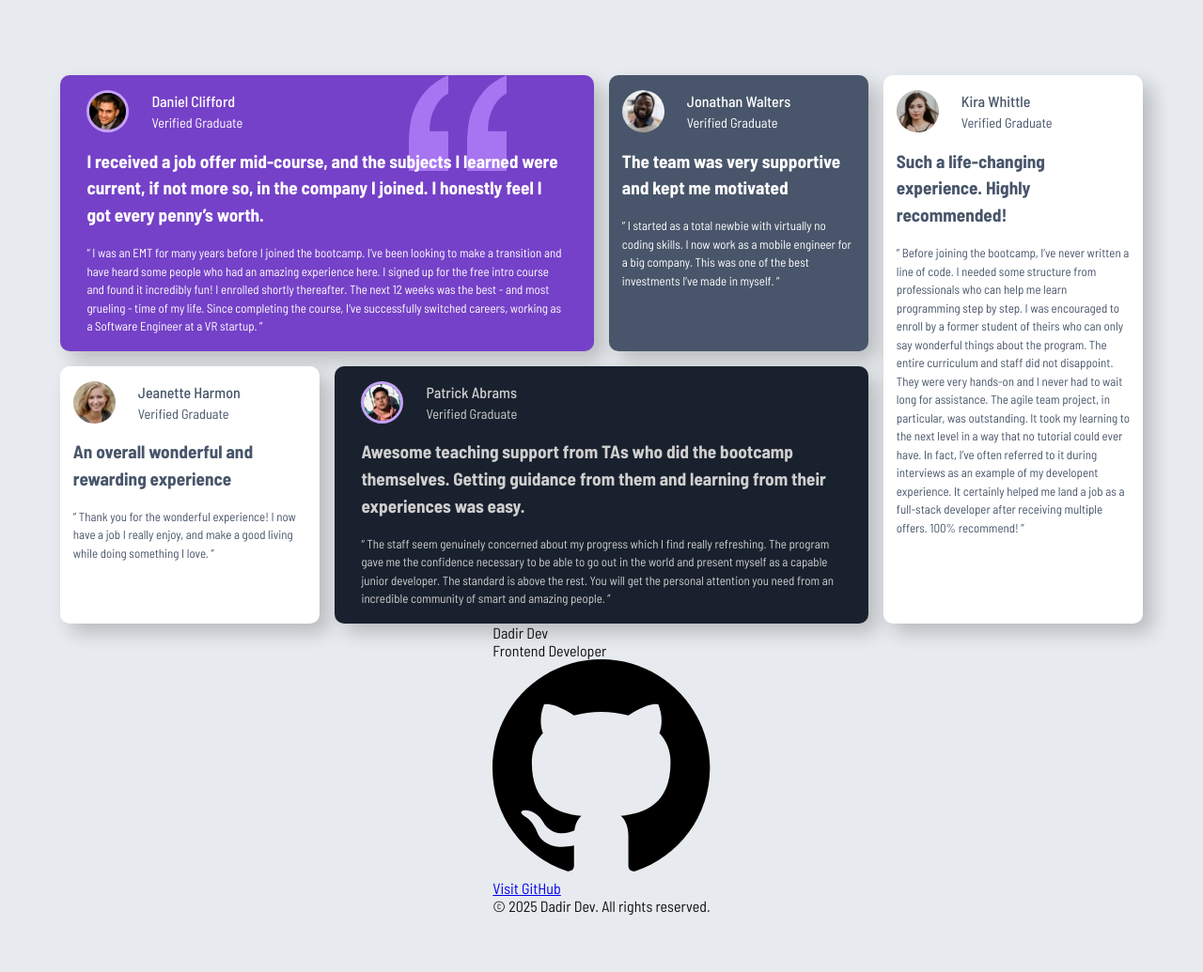
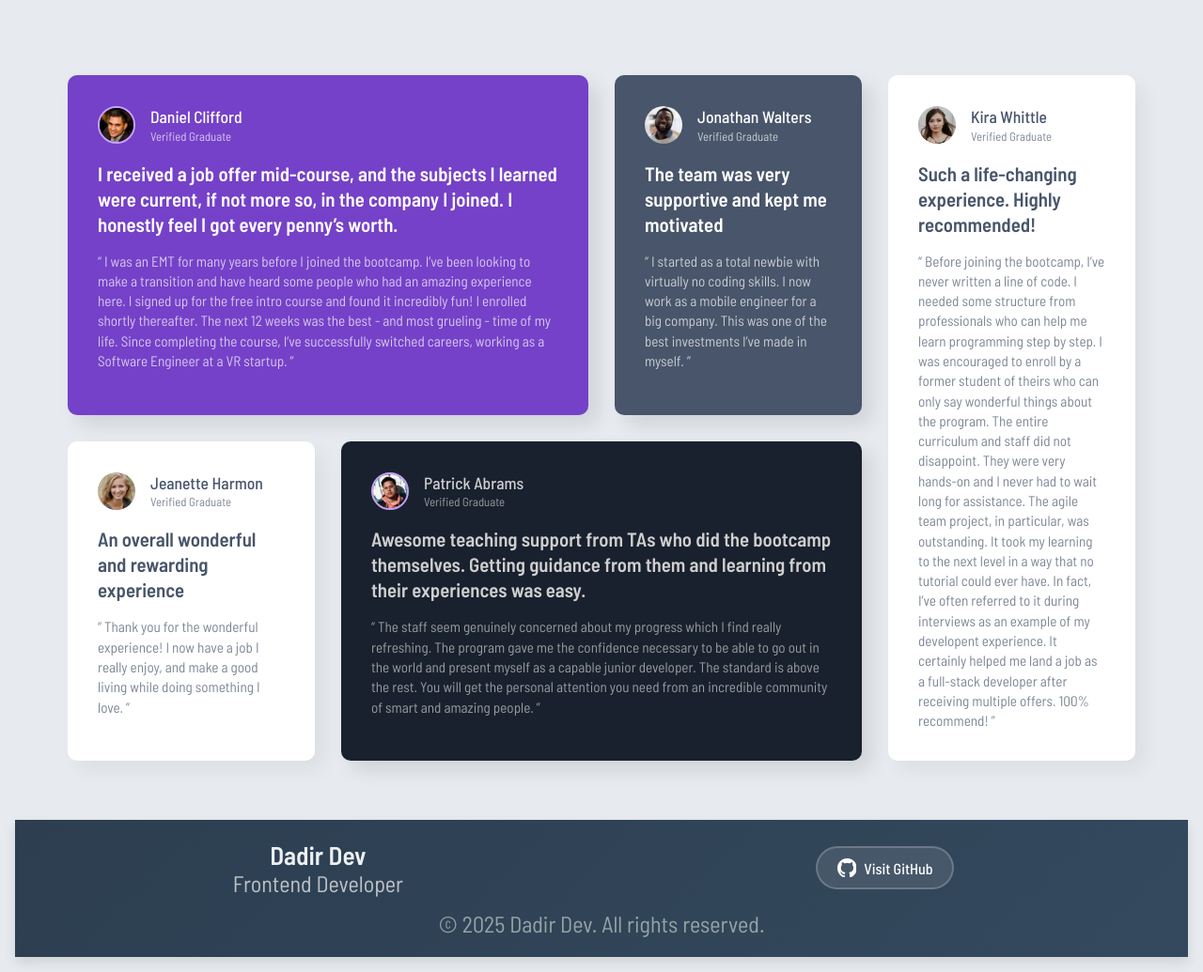
Before and after one commit to Dadir-Dev/testimonials-grid-section-main, a plain HTML site: page index.html in a window 1280 px wide. Shown: the whole page at 94% size. Before the commit the page ends 974 px from the top, so only its background shows below. Drawn offline with Linux system fonts and the light colour scheme.

Commit message:
feat: - adjust the spacing and add footer styling - add additional media queries

```diff
--- a/style.css
+++ b/style.css
@@ -1,4 +1,5 @@
 @import url("https://fonts.googleapis.com/css2?family=Barlow+Semi+Condensed:ital,wght@0,100;0,200;0,300;0,400;0,500;0,600;0,700;0,800;0,900;1,100;1,200;1,300;1,400;1,500;1,600;1,700;1,800;1,900&display=swap");
+
 * {
   box-sizing: border-box;
   margin: 0;
@@ -17,10 +18,16 @@
   --dark-blue: hsl(219, 29%, 14%);
   --purple-light: hsl(260, 100%, 95%);
   --purple-blue: hsl(264, 82%, 80%);
+
+  /* Spacing  */
+  --spacing-sm: clamp(0.25rem, 0.25rem + 0.5vw, 0.75rem);
+  --spacing-md: clamp(1rem, 0.5rem + 1vw, 1.5rem);
+  --spacing-lg: clamp(1.5rem, 0.75rem + 1.5vw, 3rem);
+  --spacing-xl: clamp(2rem, 1rem + 2vw, 4rem);
+  --spacing-2xl: clamp(3rem, 1.5rem + 3vw, 6rem);
 }
 
-/* Base Layout - Mobile Design */
-
+/* Base Layout - Mobile-First Design */
 body {
   font-family: "Barlow Semi Condensed", sans-serif;
   background-color: var(--grey-light);
@@ -30,47 +37,78 @@ body {
   justify-content: center;
   align-items: center;
   flex-direction: column;
+  padding: 1rem;
 }
 
 .testimonial-grid {
   display: grid;
-  gap: 2rem;
-  place-content: center;
+  gap: 1.5rem;
+  width: 100%;
   max-width: 1200px;
-  padding: 5rem 1.5rem 0;
+  margin: 0 auto;
 }
 
 .testimonial {
   border-radius: 10px;
-  box-shadow: 30px 30px 20px rgba(0, 0, 0, 0.2);
-  padding: 1rem;
-  line-height: 1.5;
+  box-shadow: 10px 10px 20px rgba(0, 0, 0, 0.1);
+  padding: 1.5rem;
+  line-height: 1.4;
+  position: relative;
+  overflow: hidden;
 }
 
 .testimonial .author {
   display: flex;
-  gap: 1.5rem;
+  gap: 1rem;
+  align-items: center;
   margin-bottom: 1rem;
+  position: relative;
+  z-index: 2;
 }
 
 .author .name {
-  font-size: 1rem;
+  font-size: 0.9rem;
   font-weight: 500;
 }
 
 .author img {
-  width: 45px;
-  height: 45px;
+  width: 32px;
+  height: 32px;
   border-radius: 50%;
+  object-fit: cover;
 }
 
+.author .status {
+  font-size: 0.8rem;
+  opacity: 0.7;
+}
+
+.testimonial .summary {
+  font-size: 1.1rem;
+  font-weight: 600;
+  margin-bottom: 1rem;
+  line-height: 1.3;
+  position: relative;
+  z-index: 2;
+}
+
+.testimonial .quote {
+  font-size: 0.85rem;
+  opacity: 0.7;
+  line-height: 1.4;
+  position: relative;
+  z-index: 2;
+}
+
+/* Individual testimonial styles */
 .testimonial-grid .daniel-clifford {
   background-color: var(--purple);
   color: var(--white);
+  position: relative;
 }
 
 .testimonial-grid :is(.daniel-clifford img, .patrick-abrams img) {
-  border: 3px solid var(--purple-blue);
+  border: 2px solid var(--purple-blue);
 }
 
 .testimonial-grid .jonathan-walters {
@@ -81,6 +119,7 @@ body {
 .testimonial-grid .jeanette-harmon {
   background-color: var(--white);
   color: var(--grey-blue);
+  box-shadow: 10px 10px 20px rgba(0, 0, 0, 0.05);
 }
 
 .testimonial-grid .patrick-abrams {
@@ -91,72 +130,234 @@ body {
 .testimonial-grid .kira-whittle {
   background-color: var(--white);
   color: var(--grey-blue);
+  box-shadow: 10px 10px 20px rgba(0, 0, 0, 0.05);
 }
 
-.author .status {
-  font-size: 0.9rem;
+/* ============= */
+/* Modern Footer */
+/* ============= */
+.footer {
+  background: linear-gradient(135deg, #2c3e50 0%, #34495e 100%);
+  color: white;
+  padding: var(--spacing-md) var(--spacing-lg);
+  width: 100%;
+  box-shadow: 0 clamp(0.25rem, 0.2rem + 0.25vw, 0.375rem)
+    clamp(0.5rem, 0.4rem + 0.5vw, 0.75rem) rgba(0, 0, 0, 0.1);
+  margin-top: var(--spacing-2xl);
 }
 
-.testimonial .summary {
-  font-size: 1.2rem;
-  margin: 0.5rem 0;
-}
-
-.testimonial .quote {
-  margin-top: 1rem;
-  font-size: 13px;
-}
-
-.attribution {
-  font-size: 0.9rem;
-  color: var(--grey-dark);
-  margin: 2rem 0;
+.footer-content {
+  display: grid;
+  grid-template-columns: repeat(auto-fit, minmax(300px, 1fr));
+  place-items: center;
+  gap: var(--spacing-md);
+  flex-direction: column;
   text-align: center;
 }
 
-.attribution a {
-  color: var(--dark-blue);
-  text-decoration: none;
-  font-weight: 700;
+.developer-info {
+  display: flex;
+  gap: 0.5rem;
+  align-items: center;
 }
 
-.attribution a:hover {
-  background-color: var(--dark-blue);
-  color: var(--white);
-  padding: 0.1rem 0.1rem;
-  border-radius: 5px;
-  transition: all 0.3s ease;
+.dev-name {
+  font-size: clamp(1.5rem, 0.5rem + 1.5vw, 2rem);
+  font-weight: 600;
+  color: #ecf0f1;
+}
+.dev-title {
+  color: #bdc3c7;
+  font-size: clamp(1.125rem, 0.5rem + 1.5vw, 1.5rem);
 }
 
-/* Desktop Design */
+.github-link {
+  display: flex;
+  align-items: center;
+  gap: 0.5rem;
+  padding: var(--spacing-sm) var(--spacing-md);
+  background: rgba(255, 255, 255, 0.1);
+  border: 2px solid rgba(255, 255, 255, 0.2);
+  border-radius: 50px;
+  color: white;
+  text-decoration: none;
+  font-weight: 500;
+  transition: all 0.3s ease;
+  backdrop-filter: blur(10px);
+}
 
+.github-link:hover {
+  transform: translateY(-2px);
+  box-shadow: 0 clamp(0.25rem, 0.2rem + 0.25vw, 0.375rem)
+    clamp(0.5rem, 0.4rem + 0.5vw, 0.75rem) rgba(0, 0, 0, 0.3);
+}
+
+.github-icon {
+  width: var(--spacing-md);
+  height: var(--spacing-md);
+  fill: white;
+}
+
+.footer-bottom {
+  margin-top: 0.9rem;
+  color: #95a5a6;
+  font-size: clamp(1.125rem, 0.5rem + 1.5vw, 1.5rem);
+  text-align: center;
+}
+
+/* ================= */
+/* RESPONSIVE DESIGN */
+/* ================= */
+
+/* Tablet: 576px and up */
+@media (min-width: 576px) {
+  .testimonial-grid {
+    grid-template-columns: repeat(auto-fit, minmax(280px, 1fr));
+    gap: 1.5rem;
+    padding: 2rem 1.5rem 0;
+  }
+
+  .testimonial {
+    padding: 1.75rem;
+  }
+
+  .author img {
+    width: 36px;
+    height: 36px;
+  }
+
+  .author .name {
+    font-size: 1rem;
+  }
+
+  .testimonial .summary {
+    font-size: 1.2rem;
+  }
+
+  .testimonial .quote {
+    font-size: 0.9rem;
+  }
+}
+
+/* Large Tablet: 768px and up */
 @media (min-width: 768px) {
-  body {
-    background-color: var(--grey-light);
+  .testimonial-grid {
+    grid-template-columns: repeat(2, 1fr);
+    gap: 1.75rem;
   }
+
+  .testimonial-grid .daniel-clifford::before {
+    right: 20%;
+  }
+}
+
+/* Desktop: 1024px and up */
+@media (min-width: 1024px) {
+  .testimonial-grid {
+    grid-template-columns: repeat(3, 1fr);
+    gap: 1.5rem;
+    padding: 3rem 2rem 0;
+  }
+
+  .testimonial {
+    padding: 2rem;
+  }
+
+  .author img {
+    width: 38px;
+    height: 38px;
+  }
+}
+
+/* Large Desktop: 1200px and up - FINAL LAYOUT */
+@media (min-width: 1200px) {
   .testimonial-grid {
     grid-template-columns: repeat(4, 1fr);
-    gap: 1rem;
-  }
-  .testimonial {
-    padding: 1rem 5%;
-    box-shadow: 10px 10px 20px rgba(0, 0, 0, 0.2);
-  }
-  .testimonial-grid .daniel-clifford {
-    background-image: url(images/bg-pattern-quotation.svg);
-    background-repeat: no-repeat;
-    background-position: top right 20%;
-    grid-area: 1/1/2/3;
+    grid-template-rows: repeat(2, auto);
+    gap: 1.75rem;
+    padding: 4rem 2rem 0;
   }
 
-  .testimonial-grid .kira-whittle {
-    grid-area: 1/4/3/5;
+  /* Daniel Clifford - top left, spans 2 columns */
+  .testimonial-grid .daniel-clifford {
+    grid-column: 1 / 3;
+    grid-row: 1 / 2;
   }
 
+  /* Jonathan Walters - top right */
+  .testimonial-grid .jonathan-walters {
+    grid-column: 3 / 4;
+    grid-row: 1 / 2;
+  }
+
+  /* Jeanette Harmon - middle left */
+  .testimonial-grid .jeanette-harmon {
+    grid-column: 1 / 2;
+    grid-row: 2 / 3;
+  }
+
+  /* Patrick Abrams - middle, spans 2 columns */
   .testimonial-grid .patrick-abrams {
-    grid-area: 2/2/3/4;
+    grid-column: 2 / 4;
+    grid-row: 2 / 3;
   }
+
+  /* Kira Whittle - right side, spans 2 rows */
+  .testimonial-grid .kira-whittle {
+    grid-column: 4 / 5;
+    grid-row: 1 / 3;
+  }
+
+  .testimonial-grid .daniel-clifford::before {
+    right: 80px;
+    width: 120px;
+    height: 120px;
+  }
+
+  .author img {
+    width: 40px;
+    height: 40px;
+  }
+
+  .author .name {
+    font-size: 1.1rem;
+  }
+
   .testimonial .summary {
-    margin: 0;
+    font-size: 1.3rem;
+  }
+
+  .testimonial .quote {
+    font-size: 0.95rem;
   }
 }
+
+/* Extra large screens */
+@media (min-width: 1440px) {
+  .testimonial-grid {
+    max-width: 1400px;
+    gap: 1.8rem;
+  }
+
+  .testimonial {
+    padding: 2rem;
+  }
+
+  .testimonial-grid .daniel-clifford::before {
+    content: "";
+    position: absolute;
+    top: 0;
+    right: 15%;
+    width: 120px;
+    height: 120px;
+    background-image: url("images/bg-pattern-quotation.svg");
+    background-repeat: no-repeat;
+    background-size: contain;
+    opacity: 0.7;
+    z-index: 1;
+  }
+
+  .testimonial .summary {
+    font-size: 1.4rem;
+  }
+}
```
